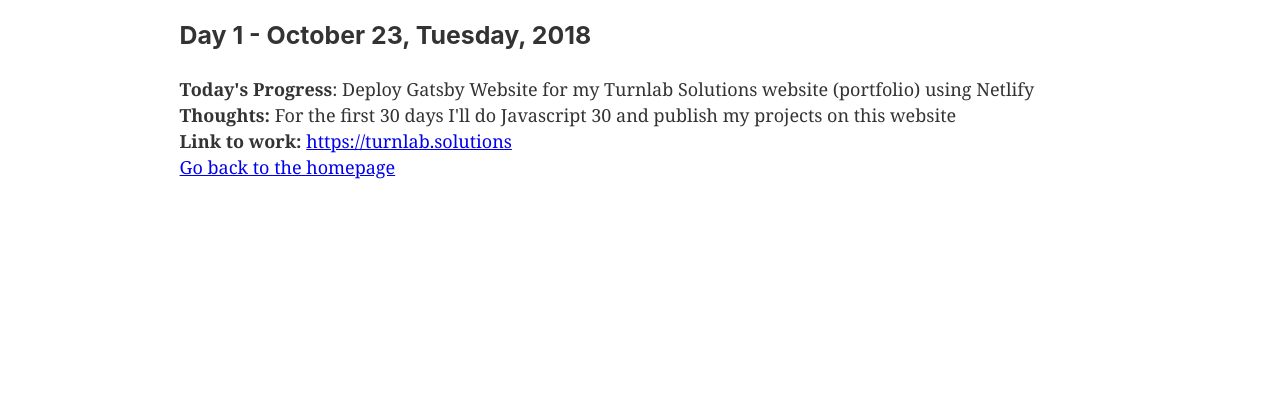
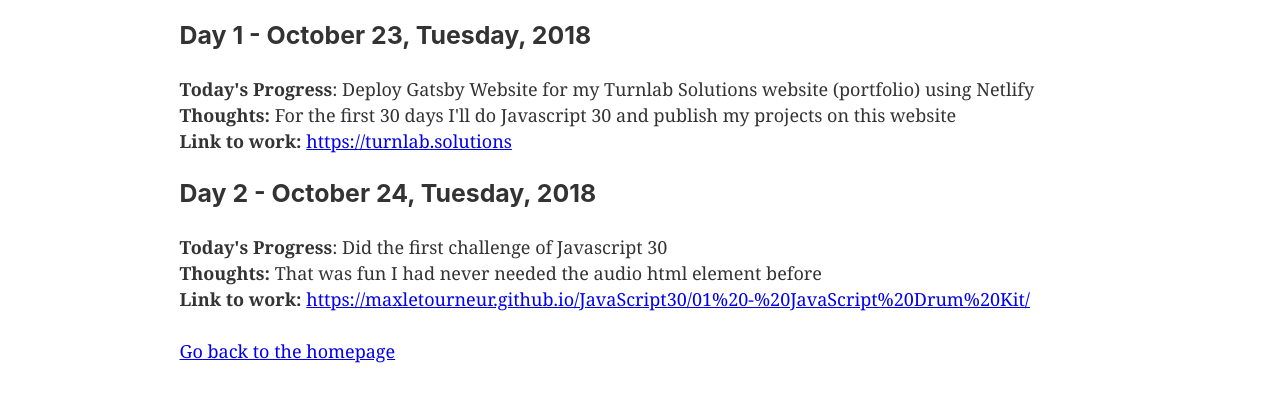
Before and after one commit to turnlab-solutions/website, a Gatsby site: page /100-days-of-code-challenge in a window 1280 px wide. Shown: the part 171-572 px from the top of the page. Built offline with nearby package versions, Linux system fonts and the light colour scheme; Gatsby itself is replaced by a stand-in of ours.

Commit message:
Log day 2 of challenge

```diff
--- a/src/pages/100-days-of-code-challenge.js
+++ b/src/pages/100-days-of-code-challenge.js
@@ -7,9 +7,16 @@ const SecondPage = () => (
   <Layout>
     <h1>#100DaysOfCode challenge - Activity log</h1>
     <h3>Day 1 - October 23, Tuesday, 2018</h3>
-    <strong>Today's Progress</strong>: Deploy Gatsby Website for my Turnlab Solutions website (portfolio) using Netlify<br />
+    <p><strong>Today's Progress</strong>: Deploy Gatsby Website for my Turnlab Solutions website (portfolio) using Netlify<br />
     <strong>Thoughts:</strong> For the first 30 days I'll do Javascript 30 and publish my projects on this website<br />
     <strong>Link to work:</strong> <a href="https://turnlab.solutions">https://turnlab.solutions</a><br />
+    </p>
+    <h3>Day 2 - October 24, Tuesday, 2018</h3>
+    <p>
+    <strong>Today's Progress</strong>: Did the first challenge of Javascript 30<br />
+    <strong>Thoughts:</strong> That was fun I had never needed the audio html element before<br />
+    <strong>Link to work:</strong> <a href="https://maxletourneur.github.io/JavaScript30/01%20-%20JavaScript%20Drum%20Kit/">https://maxletourneur.github.io/JavaScript30/01%20-%20JavaScript%20Drum%20Kit/</a><br />
+    </p>
     <Link to="/">Go back to the homepage</Link>
   </Layout>
 )
```
